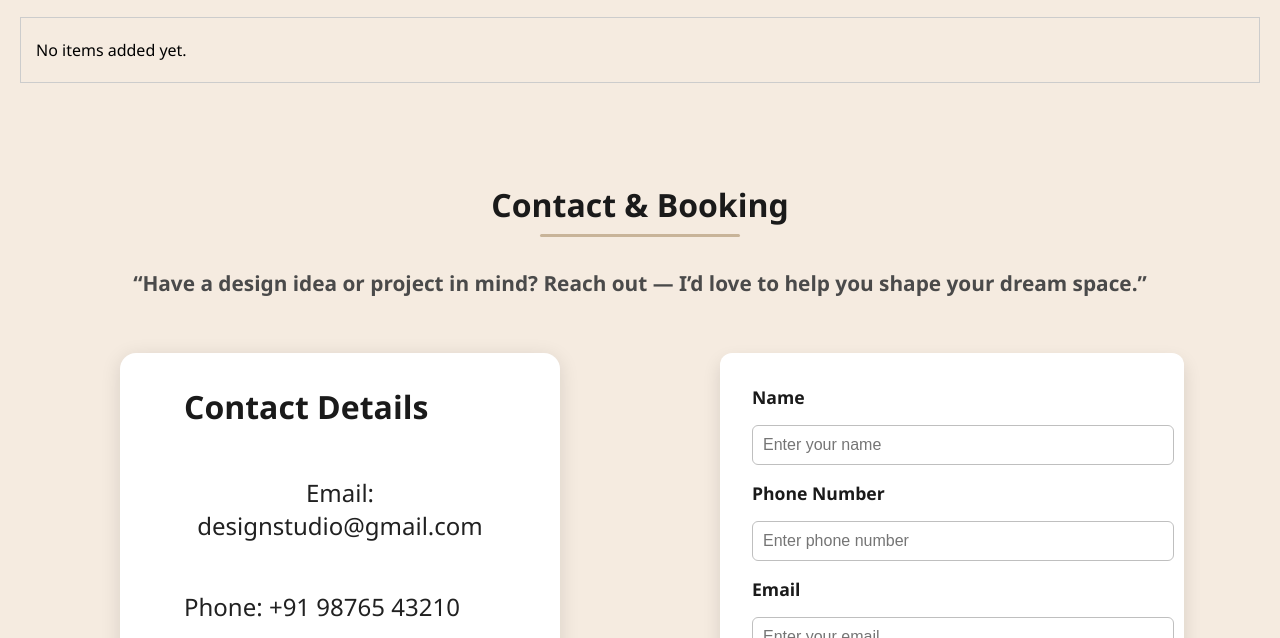
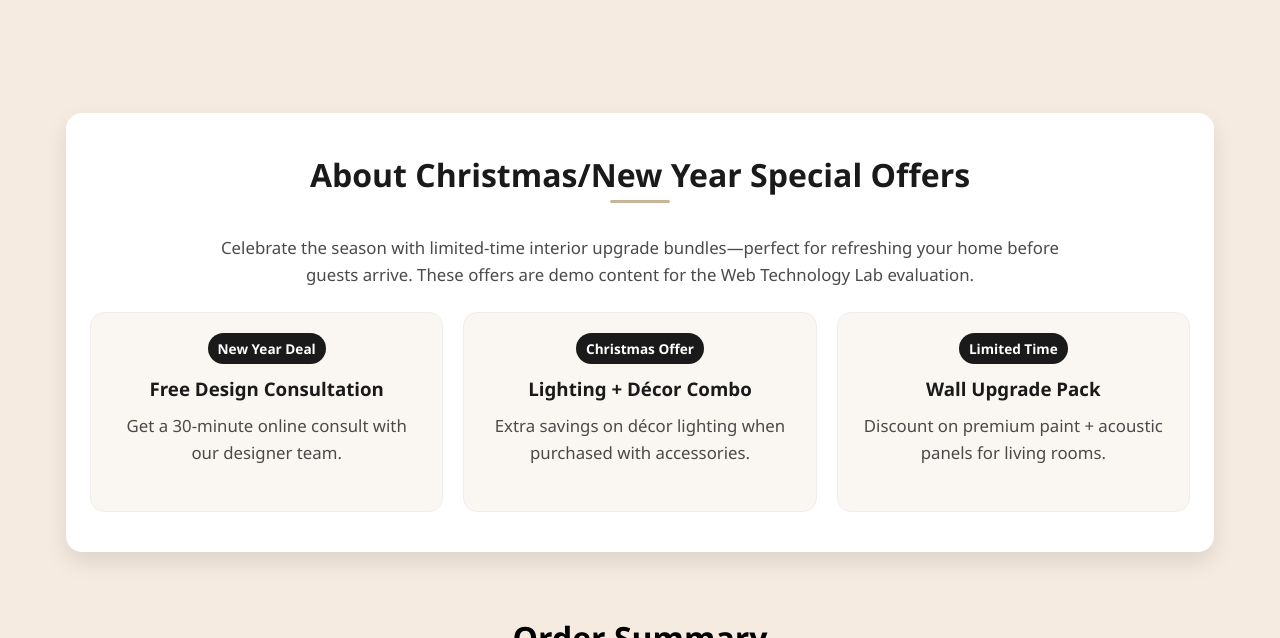
Before and after one commit to preetam1602/home-interior-2, a plain HTML site: page Frontend/home.html in a window 1280 px wide. Shown: the part 3906-4544 px from the top of the page. Drawn offline with Linux system fonts and the light colour scheme.

Commit message:
Update home.html

```diff
--- a/Frontend/home.html
+++ b/Frontend/home.html
@@ -5,6 +5,57 @@
     <meta name="viewport" content="width=device-width, initial-scale=1.0">
     <title>HomeInterior-online</title>
     <link rel="stylesheet" href="style.css">
+    <!-- Q8: Internal CSS for "Christmas/New Year Special Offers" section -->
+    <style>
+        /* Q8 (Internal CSS): Special Offers section styling */
+        .special-offers {
+            margin: 4rem auto;
+            max-width: 1100px;
+            padding: 2.5rem 1.5rem;
+            background: #ffffff;
+            border-radius: 16px;
+            box-shadow: 0 10px 22px rgba(0,0,0,0.10);
+            text-align: center;
+        }
+        .special-offers h1 {
+            font-size: 2rem;
+            color: #1A1A1A;
+            margin-bottom: 0.25rem;
+        }
+        .special-offers p {
+            color: #4A4A4A;
+            font-size: 1.05rem;
+            line-height: 1.6;
+            max-width: 850px;
+            margin: 0.75rem auto 1.5rem;
+        }
+        .offer-grid {
+            display: grid;
+            grid-template-columns: repeat(auto-fit, minmax(220px, 1fr));
+            gap: 1.25rem;
+            margin-top: 1.25rem;
+        }
+        .offer-card {
+            border: 1px solid #eee;
+            border-radius: 14px;
+            padding: 1.25rem;
+            background: #faf7f2;
+        }
+        .offer-card h3 {
+            margin-bottom: 0.5rem;
+            color: #1A1A1A;
+        }
+        .offer-badge {
+            display: inline-block;
+            padding: 6px 10px;
+            border-radius: 999px;
+            background: #1A1A1A;
+            color: #fff;
+            font-weight: 700;
+            font-size: 0.85rem;
+            margin-bottom: 0.75rem;
+        }
+    </style>
 </head>
 <body>
     <div class="background" id="home">
@@ -59,6 +110,10 @@
             <div class="line"></div>
             <h2>“A glimpse into the spaces we’ve transformed with thoughtful design and detail.”</h2>
         </div>
+        <!-- Q5: Button to hide/show a section (Portfolio) -->
+        <button type="button" id="togglePortfolioBtn" style="margin: 1rem auto 2rem; padding: 10px 18px; border-radius: 10px; border: 2px solid #1A1A1A; background: white; cursor: pointer; font-weight: 700;">
+            Hide/Show Portfolio
+        </button>
         <div class="project1">
             <img src="https://thewowstyle.com/wp-content/uploads/2015/06/home-interiors.jpg" alt="project1">
             <div class="review">
@@ -86,6 +141,33 @@
             <div class="review">
                 <h3>"The warm earthy tones make this room feel so cozy! The stone feature wall completely enhances the entire ambiance."</h3>
                 <h2>⭐⭐⭐⭐ (4/5) — Sahana D.</h2>
+            </div>
+        </div>
+    </section>
+
+    <!-- Q8: New section "About Christmas/New Year Special Offers" -->
+    <section class="special-offers" id="special-offers">
+        <h1>About Christmas/New Year Special Offers</h1>
+        <div class="line"></div>
+        <p>
+            Celebrate the season with limited-time interior upgrade bundles—perfect for refreshing your home before guests arrive.
+            These offers are demo content for the Web Technology Lab evaluation.
+        </p>
+        <div class="offer-grid">
+            <div class="offer-card">
+                <div class="offer-badge">New Year Deal</div>
+                <h3>Free Design Consultation</h3>
+                <p>Get a 30-minute online consult with our designer team.</p>
+            </div>
+            <div class="offer-card">
+                <div class="offer-badge">Christmas Offer</div>
+                <h3>Lighting + Décor Combo</h3>
+                <p>Extra savings on décor lighting when purchased with accessories.</p>
+            </div>
+            <div class="offer-card">
+                <div class="offer-badge">Limited Time</div>
+                <h3>Wall Upgrade Pack</h3>
+                <p>Discount on premium paint + acoustic panels for living rooms.</p>
             </div>
         </div>
     </section>
@@ -133,6 +215,8 @@
                 <label for="feedback-message">Message</label>
                 <textarea placeholder="Your message" id="feedback-message" required></textarea>
                 <button type="submit">Submit</button>
+                <!-- Q4: New button clears the form and shows a thank-you message -->
+                <button type="button" id="clearFeedbackBtn">Clear Form</button>
                 <p id="feedbackmsg"></p>
             </form>
     </section>
```
